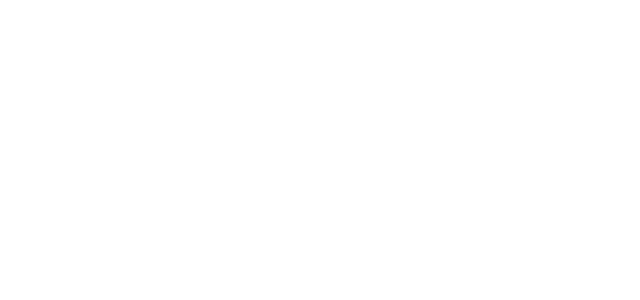
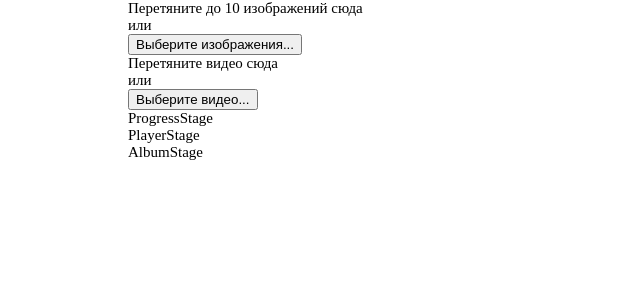
Before and after one commit to DigitalBreakthrough/front-end, a React (Create React App) app in the folder digital_breakthrough/: page / in a window 1280 px wide. Shown: the top 300 px of the page, without its empty margins (0-640 px from the left). Built offline with nearby package versions, Linux system fonts and the light colour scheme.

Commit message:
Css addition, beginning

```diff
--- a/digital_breakthrough/src/App.js
+++ b/digital_breakthrough/src/App.js
@@ -1,10 +1,11 @@
+import MainPage from "./pages/MainPage";
+//import './styles/css-reset.css';
+import './styles/index.css';
 
 
 function App() {
   return (
-    <div className="App">
-
-    </div>
+      <MainPage />
   );
 }
 
--- a/digital_breakthrough/src/components/main-block/MainBlock.jsx
+++ b/digital_breakthrough/src/components/main-block/MainBlock.jsx
@@ -4,7 +4,7 @@
 
 export default function MainBlock() {
   return (
-    <div>
+    <div classname='main-block'>
         <MainView />
         <TimeCodeView />
     </div>
--- /dev/null
+++ b/digital_breakthrough/src/components/main-block/main-view/LoadPics.jsx
@@ -0,0 +1,11 @@
+import React from 'react'
+
+export default function LoadPics() {
+  return (
+    <div className='load-half'>
+        <div>Перетяните до 10 изображений сюда</div>
+        <div>или</div>
+        <button>Выберите изображения...</button>
+    </div>
+  )
+}
--- a/digital_breakthrough/src/components/main-block/main-view/LoadStage.jsx
+++ b/digital_breakthrough/src/components/main-block/main-view/LoadStage.jsx
@@ -1,7 +1,12 @@
 import React from 'react'
+import LoadPics from './LoadPics'
+import LoadVideo from './LoadVideo'
 
 export default function LoadStage() {
   return (
-    <div>LoadStage</div>
+    <div className='load-block'>
+      <LoadPics />
+      <LoadVideo />
+    </div>
   )
 }
--- /dev/null
+++ b/digital_breakthrough/src/components/main-block/main-view/LoadVideo.jsx
@@ -0,0 +1,11 @@
+import React from 'react'
+
+export default function LoadVideo() {
+  return (
+    <div className='load-half'>
+        <div>Перетяните видео сюда</div>
+        <div>или</div>
+        <button>Выберите видео...</button>
+    </div>
+  )
+}
--- a/digital_breakthrough/src/components/main-block/time-codes/TimeCodeView.jsx
+++ b/digital_breakthrough/src/components/main-block/time-codes/TimeCodeView.jsx
@@ -2,6 +2,8 @@
 
 export default function TimeCodeView() {
   return (
-    <div>TimeCodeView</div>
+    <div className='timecode-container'>
+
+    </div>
   )
 }
--- a/digital_breakthrough/src/pages/MainPage.jsx
+++ b/digital_breakthrough/src/pages/MainPage.jsx
@@ -1,14 +1,21 @@
 import React from 'react'
 import MainBlock from '../components/main-block/MainBlock';
+import HistoryBlock from '../components/history-block/HistoryBlock';
 
 
 export default function MainPage() {
     const Context = React.createContext();
+
+    function SetOffset(){
+      const block = document.getElementById('carousel');
+      block.style.left = `${block.style.left - 1000}px`;
+    }
+
   return (
     <Context.Provider>
         <div className='container'>
-            <MainBlock />
-            <HistoryBlock />
+        <MainBlock />
+        <HistoryBlock />
         </div>
     </Context.Provider>
 
--- /dev/null
+++ b/digital_breakthrough/src/styles/css-reset.css
@@ -0,0 +1,43 @@
+html, body, div, span, applet, object, iframe,
+h1, h2, h3, h4, h5, h6, p, blockquote, pre,
+a, abbr, acronym, address, big, cite, code,
+del, dfn, em, img, ins, kbd, q, s, samp,
+small, strike, strong, sub, sup, tt, var,
+b, u, i, center,
+dl, dt, dd, ol, ul, li,
+fieldset, form, label, legend,
+table, caption, tbody, tfoot, thead, tr, th, td,
+article, aside, canvas, details, embed,
+figure, figcaption, footer, header, hgroup,
+menu, nav, output, ruby, section, summary,
+time, mark, audio, video {
+	margin: 0;
+	padding: 0;
+	border: 0;
+	font-size: 100%;
+	font: inherit;
+	vertical-align: baseline;
+}
+/* HTML5 display-role reset for older browsers */
+article, aside, details, figcaption, figure,
+footer, header, hgroup, menu, nav, section {
+	display: block;
+}
+body {
+	line-height: 1;
+}
+ol, ul {
+	list-style: none;
+}
+blockquote, q {
+	quotes: none;
+}
+blockquote:before, blockquote:after,
+q:before, q:after {
+	content: '';
+	content: none;
+}
+table {
+	border-collapse: collapse;
+	border-spacing: 0;
+}
--- /dev/null
+++ b/digital_breakthrough/src/styles/index.css
@@ -0,0 +1,21 @@
+html, body{
+    margin: 0px;
+    height: 100%;
+}
+
+html{
+    font-size: 15px;
+}
+
+#root{
+    height: 100%;
+}
+
+.container{
+    width: 80%;
+    margin: 0 auto;
+
+    display: flex;
+    flex-direction: column;
+    justify-content: center;
+}
```
